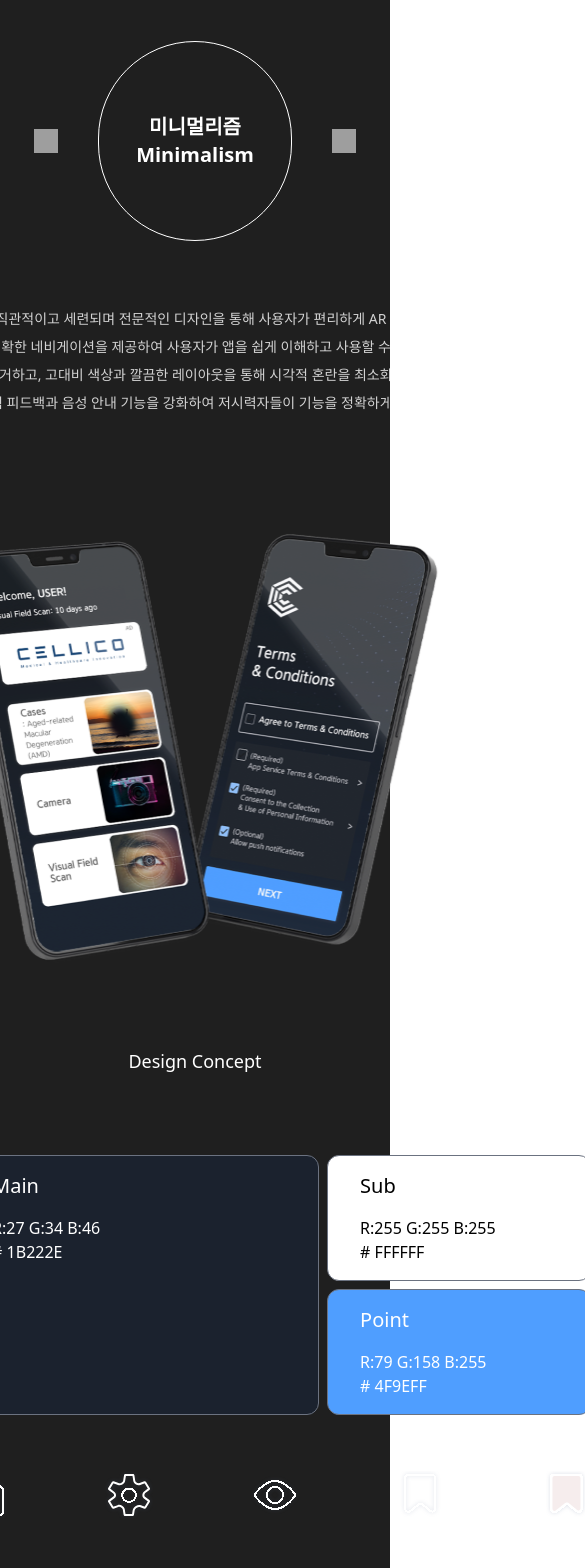
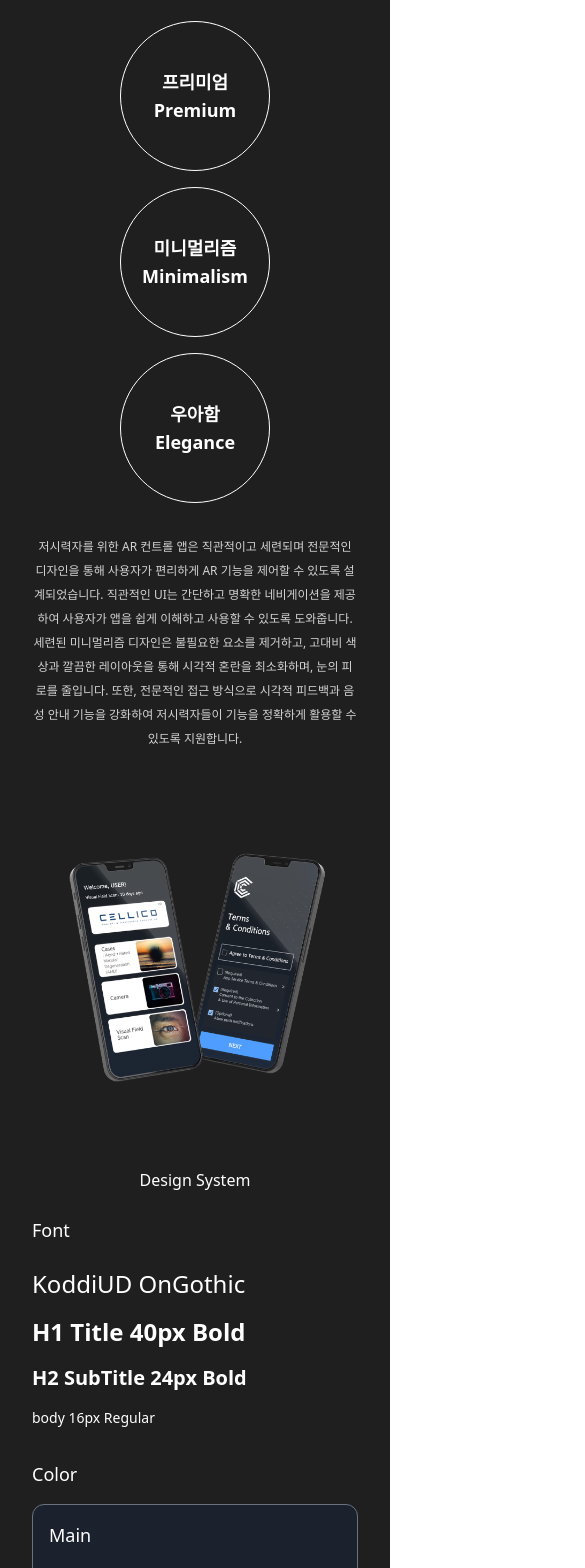
Before and after one commit to hyebinkimsdf/portfolio, a React (Vite) app: page /eyecane in a window 390 px wide. Shown: the part 6920-8488 px from the top of the page, 585 px wide, since content can reach past the window. Built offline with nearby package versions, Linux system fonts and the light colour scheme; grey boxes are pictures that could not be loaded.

Commit message:
design: 디자인 시스템 반응형 수정

```diff
--- a/src/compoments/eyecane/EyeDesignSystem.tsx
+++ b/src/compoments/eyecane/EyeDesignSystem.tsx
@@ -1,25 +1,40 @@
 export function EyeDesignSystem() {
   return (
-    <div className="max-w-[1128px]">
-      <div className="w-full flex flex-col justify-center mb-40 pb-10">
-        <p className="w-full text-center mb-10 text-lg ">Design Concept</p>
-        <div className="flex items-center justify-center gap-10">
-          <div className="w-[200px] h-[200px] text-center  font-semibold border-white border-[1px] rounded-full justify-center items-center text-xl flex flex-col">
+    <div className="w-full max-w-[1128px] mx-auto px-4 md:px-6 lg:px-0">
+      <div className="w-full flex flex-col justify-center mb-20 md:mb-40 pb-6 md:pb-10">
+        {/* Design Concept Section */}
+        <p className="w-full text-center mb-6 md:mb-10 text-base md:text-lg">
+          Design Concept
+        </p>
+
+        {/* Concept Circles - Stack on mobile, row on larger screens */}
+        <div className="flex flex-col sm:flex-row items-center justify-center gap-4 sm:gap-6 md:gap-10">
+          <div className="w-[150px] h-[150px] md:w-[200px] md:h-[200px] text-center font-semibold border-white border-[1px] rounded-full justify-center items-center text-lg md:text-xl flex flex-col">
             <p>프리미엄</p>
             <p>Premium</p>
           </div>
-          <img className="w-6 h-6" src="/icons/plus.svg" alt="더하기 아이콘" />
-          <div className="w-[200px] h-[200px] text-center  font-semibold border-white border-[1px] rounded-full justify-center items-center text-xl flex flex-col">
+          <img
+            className="w-6 h-6 hidden sm:block"
+            src="/icons/plus.svg"
+            alt="더하기 아이콘"
+          />
+          <div className="w-[150px] h-[150px] md:w-[200px] md:h-[200px] text-center font-semibold border-white border-[1px] rounded-full justify-center items-center text-lg md:text-xl flex flex-col">
             <p>미니멀리즘</p>
             <p>Minimalism</p>
           </div>
-          <img className="w-6 h-6" src="/icons/plus.svg" alt="더하기 아이콘" />
-          <div className="w-[200px] h-[200px] text-center  font-semibold border-white border-[1px] rounded-full justify-center items-center text-xl flex flex-col">
+          <img
+            className="w-6 h-6 hidden sm:block"
+            src="/icons/plus.svg"
+            alt="더하기 아이콘"
+          />
+          <div className="w-[150px] h-[150px] md:w-[200px] md:h-[200px] text-center font-semibold border-white border-[1px] rounded-full justify-center items-center text-lg md:text-xl flex flex-col">
             <p>우아함</p>
             <p>Elegance</p>
           </div>
         </div>
-        <p className=" text-sm  mx-auto w-full leading-loose opacity-80 text-center justify-center flex items-center mt-16">
+
+        {/* Description Text */}
+        <p className="text-xs sm:text-sm mx-auto w-full leading-loose opacity-80 text-center justify-center flex items-center mt-8 md:mt-16 max-w-3xl">
           저시력자를 위한 AR 컨트롤 앱은 직관적이고 세련되며 전문적인 디자인을
           통해 사용자가 편리하게 AR 기능을 제어할 수 있도록 설계되었습니다.
           직관적인 UI는 간단하고 명확한 네비게이션을 제공하여 사용자가 앱을 쉽게
@@ -29,54 +44,84 @@ export function EyeDesignSystem() {
           시각적 피드백과 음성 안내 기능을 강화하여 저시력자들이 기능을 정확하게
           활용할 수 있도록 지원합니다.
         </p>
+
+        {/* Main Design System Image */}
         <img
-          className="w-[560px] h-[630px] mx-auto"
+          className="w-full max-w-[300px] sm:max-w-[400px] md:max-w-[560px] h-auto mx-auto my-10"
           src="/images/eyecane/designsystem-main.png"
           alt="디자인시스템 메인 이미지"
         />
-        <p className="w-full text-center mb-10 text-lg ">Design Concept</p>
-        <div className="flex w-full justify-between">
-          <div className="flex flex-col items-start justify-between h-[364px] ">
-            <p>Font</p>
-            <p className="text-4xl">KoddiUD OnGothic</p>
-            <p className="text-4xl font-bold">H1 Title 40px Bold</p>
-            <p className="text-2xl font-bold">H2 SubTitle 24px Bold</p>
-            <p className="text-base">body 16px Regular</p>
+
+        <p className="w-full text-center mb-6 md:mb-10 text-base md:text-lg">
+          Design System
+        </p>
+
+        {/* Font and Color Section - Stack on mobile, row on larger screens */}
+        <div className="flex flex-col lg:flex-row w-full justify-between gap-8">
+          {/* Font Section */}
+          <div className="flex flex-col items-start justify-between h-auto lg:h-[364px] gap-4 lg:gap-0">
+            <p className="text-lg md:text-xl mb-2 ">Font</p>
+            <p className="text-2xl md:text-4xl">KoddiUD OnGothic</p>
+            <p className="text-2xl md:text-4xl font-bold">H1 Title 40px Bold</p>
+            <p className="text-xl md:text-2xl font-bold">
+              H2 SubTitle 24px Bold
+            </p>
+            <p className="text-sm md:text-base">body 16px Regular</p>
           </div>
-          <div className="flex flex-col gap-4">
-            <p>Color</p>
-            <div className="flex gap-2">
-              <div className="w-[360px] bg-[#1B222E] rounded-xl px-8 py-4 border-gray-500 border-[1px]">
-                <p className="mb-4 text-xl">Main</p>
+
+          {/* Color and Icon Section */}
+          <div className="flex flex-col gap-4 w-full lg:w-auto justify-center">
+            <p className="text-lg md:text-xl">Color</p>
+
+            {/* Color Boxes - Responsive arrangement */}
+            <div className="flex flex-col sm:flex-row gap-2 justify-center">
+              <div className="w-full sm:w-[360px] bg-[#1B222E] rounded-xl px-4 sm:px-8 py-4 border-gray-500 border-[1px]">
+                <p className="mb-4 text-lg md:text-xl">Main</p>
                 <p>R:27 G:34 B:46</p>
                 <p># 1B222E</p>
               </div>
-              <div>
-                <div className="w-[264px] bg-white text-black rounded-xl px-8 py-4 border-gray-500 border-[1px] mb-2">
-                  <p className="mb-4 text-xl">Sub</p>
+              <div className="flex flex-col gap-2 w-full sm:w-[264px]">
+                <div className="w-full bg-white text-black rounded-xl px-4 sm:px-8 py-4 border-gray-500 border-[1px]">
+                  <p className="mb-4 text-lg md:text-xl">Sub</p>
                   <p>R:255 G:255 B:255</p>
                   <p># FFFFFF</p>
                 </div>
-                <div className="w-[264px] bg-[#4F9EFF] text-white rounded-xl px-8 py-4 border-gray-500 border-[1px]">
-                  <p className="mb-4 text-xl">Point</p>
+                <div className="w-full bg-[#4F9EFF] text-white rounded-xl px-4 sm:px-8 py-4 border-gray-500 border-[1px]">
+                  <p className="mb-4 text-lg md:text-xl">Point</p>
                   <p>R:79 G:158 B:255</p>
                   <p># 4F9EFF</p>
                 </div>
               </div>
             </div>
-            <div className="gap-4 flex flex-col">
-              <p>Icon</p>
-              <div className="flex w-full justify-between">
-                <img src="/icons/home.svg" alt="eyecane ui home 아이콘" />
-                <img src="/icons/setting.svg" alt="eyecane ui setting 아이콘" />
-                <img src="/icons/sight.svg" alt="eyecane ui sight 아이콘" />
+
+            {/* Icon Section */}
+            <div className="gap-4 flex flex-col mt-4 justify-center">
+              <p className="text-lg md:text-xl">Icon</p>
+              <div className="grid grid-cols-5 gap-2 w-full">
+                <img
+                  src="/icons/home.svg"
+                  alt="eyecane ui home 아이콘"
+                  className="w-8 h-8 md:w-auto md:h-auto"
+                />
+                <img
+                  src="/icons/setting.svg"
+                  alt="eyecane ui setting 아이콘"
+                  className="w-8 h-8 md:w-auto md:h-auto"
+                />
+                <img
+                  src="/icons/sight.svg"
+                  alt="eyecane ui sight 아이콘"
+                  className="w-8 h-8 md:w-auto md:h-auto"
+                />
                 <img
                   src="/icons/bookmarks.svg"
                   alt="eyecane ui bookmark 아이콘"
+                  className="w-8 h-8 md:w-auto md:h-auto"
                 />
                 <img
                   src="/icons/bookmarksOn.svg"
                   alt="eyecane ui bookmark 아이콘"
+                  className="w-8 h-8 md:w-auto md:h-auto"
                 />
               </div>
             </div>
--- a/src/compoments/eyecane/EyeUiUxDesign.tsx
+++ b/src/compoments/eyecane/EyeUiUxDesign.tsx
@@ -43,6 +43,59 @@ export function EyeUiUxDesign() {
           </p>
         </div>
       </div>
+      {/* Camera Section */}
+      <div className="flex flex-col md:flex-row gap-6 md:gap-4 Home mb-20">
+        <div className="flex flex-col gap-4 md:flex-1">
+          <p className="text-lg md:text-xl">Camera</p>
+          <p className="bg-gradient-to-r from-[#C1C7FE] to-[#A3D9FF] text-transparent bg-clip-text font-bold text-2xl sm:text-3xl md:text-4xl">
+            사용자의 시야를 대신 <br />
+            보여드립니다!
+          </p>
+          <p className="leading-loose text-sm md:text-base max-w-[550px]">
+            시각적으로 불편한 사용자를 위해 휴대폰의 형태를 이용하여 각 모서리에
+            아이콘이 배치되어 사용자가 버튼 위치를 보다 쉽게 인지하도록 UX
+            디자인을 했습니다.
+            <br />
+            <br /> 또한 카메라화면이 사용자의 시야인 만큼 UI가 일상 생활에
+            불편감을 주지 않기 위해 뒷 배경이 보이는 라인 아이콘을
+            사용하였습니다.
+            <br />
+            <br /> Settings에서 설정한 디스플레이를 북마크로 저장해서 상황에
+            맞는 대비, 밝기, 색상으로 손 쉽게 바뀌어볼 수 있습니다.
+          </p>
+        </div>
+        <div className="w-full md:w-auto flex justify-center">
+          <img
+            src="/images/eyecane/Camera.png"
+            alt="eyecane Camera 화면"
+            className="w-full max-w-[400px] md:max-w-none object-contain"
+          />
+        </div>
+      </div>
+      {/* Camera Section 2 */}
+      <div className="flex flex-col md:flex-row gap-6 md:gap-4 Home mb-20">
+        <div className="flex flex-col gap-4 md:flex-1">
+          <p className="text-lg md:text-xl">Camera</p>
+          <p className="bg-gradient-to-r from-[#C1C7FE] to-[#A3D9FF] text-transparent bg-clip-text font-bold text-2xl sm:text-3xl md:text-4xl">
+            음성 인식으로도 조작
+          </p>
+          <p className="leading-loose text-sm md:text-base max-w-[550px]">
+            터치패드로 사용할 뿐만 아니라 음성 인식으로 기능을 사용할 수
+            있습니다.
+            <br />
+            <br /> 선택 시 버튼이 활성화 디자인으로 교체됩니다. 푸른 계열의
+            그라데이션을 사용하여 브랜드의 전문적이면서 세련된 느낌을 사용자에게
+            부여합니다.
+          </p>
+        </div>
+        <div className="w-full md:w-auto flex justify-center">
+          <img
+            src="/images/eyecane/Camera2.png"
+            alt="eyecane Camera 화면 2"
+            className="w-full max-w-[400px] md:max-w-none object-contain"
+          />
+        </div>
+      </div>
     </div>
   );
 }
```
Also changed, not shown: public/images/eyecane/Camera.png (added), public/images/eyecane/Camera2.png (added).
